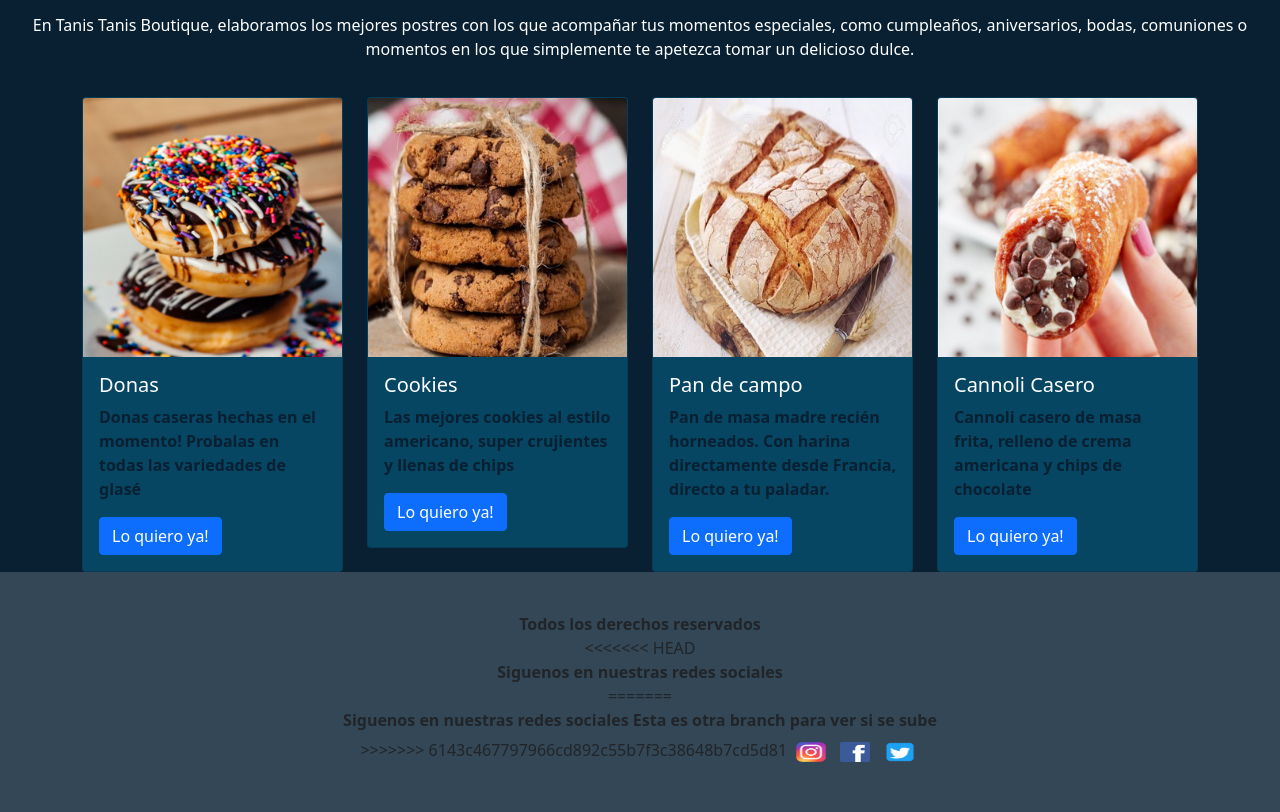
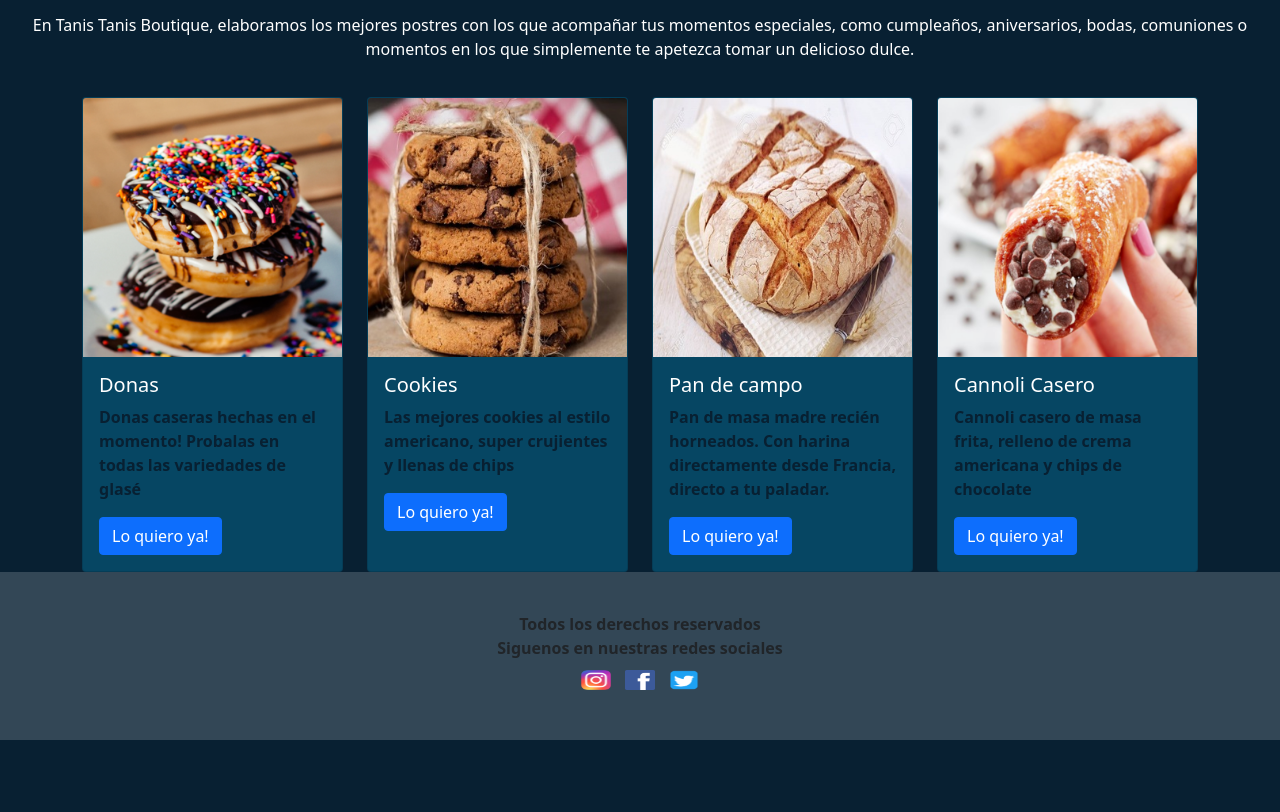
Before and after one commit to jgonzalez03/tanistanis, a plain HTML site: page index.html in a window 1280 px wide. Shown: the part 603-1415 px from the top of the page. After the commit the page ends 1343 px from the top, so only its background shows below. Drawn offline with nearby package versions, Linux system fonts and the light colour scheme; a web font is replaced by a local one.

Commit message:
detalles

```diff
--- a/index.html
+++ b/index.html
@@ -109,7 +109,7 @@
                     </div>
                 </div>
                 <div class="col">
-                    <div class="card index__card">
+                    <div class="card h-100 index__card">
                         <img src="resources/cookies.jpg" class="card-img-top" alt="Galletitas tipo cookie americana">
                         <div class="card-body">
                             <h5 class="card-title">Cookies</h5>
@@ -145,11 +145,7 @@
     <footer>
 
         <div><b>Todos los derechos reservados</b></div>
-<<<<<<< HEAD
         <div><b>Siguenos en nuestras redes sociales</b></div>
-=======
-        <div><b>Siguenos en nuestras redes sociales Esta es otra branch para ver si se sube</b></div>
->>>>>>> 6143c467797966cd892c55b7f3c38648b7cd5d81
         <img class="footer__img" src="resources/logoinstagram.jpg" alt="logo instagram">
         <img class="footer__img" src="resources/fbicon.png" alt="logo facebook">
         <img class="footer__img" src="resources/Twitter-Logo-Square.png" alt="logo facebook">
```
Also changed, not shown: pages/productos.html (+1 -78 lines).
